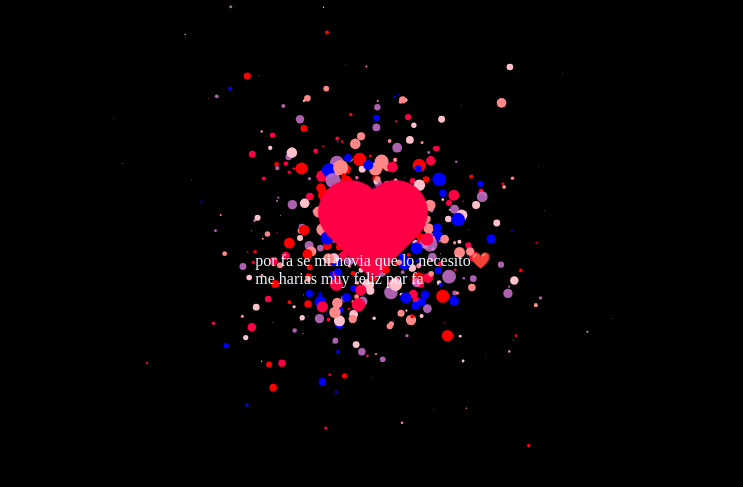
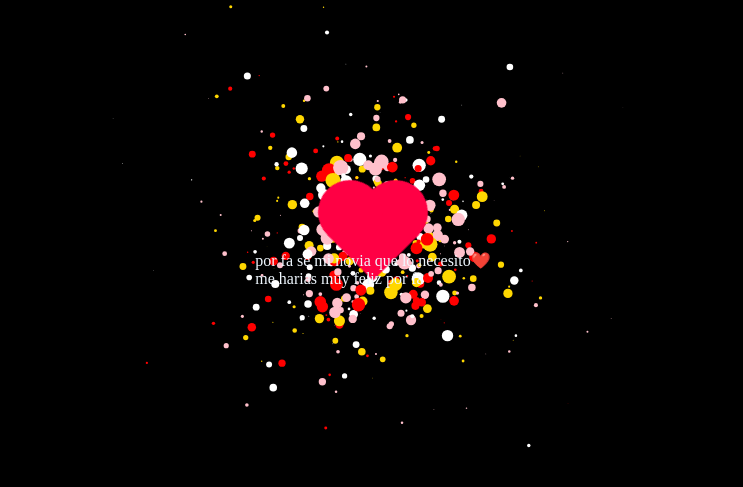
Before and after one commit to Leotucreador/corazonproyect, a plain HTML site: page index.html in a window 1280 px wide. Both pictures are taken after a click on the element 640 px from the left and 400 px from the top of the page. Shown: the part 165-652 px from the top of the page, without its empty margins (267-1010 px from the left). Drawn offline with nearby package versions, Linux system fonts and the light colour scheme.

Commit message:
mantenimiento general

```diff
--- a/index.html
+++ b/index.html
@@ -11,6 +11,7 @@
     <h1>TE AMO MI AMOR</h1>
     <div class="heart-container">
         <div class="corazon"></div>
+        <div id="mensaje"></div>
     </div>
     <canvas id="particles"></canvas>
     <p>por fa se mi novia que lo necesito❤️<br>
--- a/script.js
+++ b/script.js
@@ -5,7 +5,7 @@ canvas.width = window.innerWidth;
 canvas.height = window.innerHeight;
 
 const particlesArray = [];
-const colors = ['#ff0044', 'blue', '#ff8787', 'red', 'pink','#e280e5c2'];
+const colors = ['red', 'pink','white','gold'];
 
 class Particle {
     constructor() {
@@ -71,4 +71,14 @@ corazon.addEventListener('click', () => {
     const randomAudio = audios[randomIndex];
     randomAudio.currentTime = 0;
     randomAudio.play();
+    const mensaje = document.createElement('h3');
+    mensaje.textContent = 'yo no se que decir asi que mejor escuchalo';
+    mensaje.style.position = 'absolute';
+    mensaje.style.top = `${Math.random() * window.innerHeight}px`;
+    mensaje.style.left = `${Math.random() * window.innerWidth}px`;
+    mensaje.style.color = 'white';
+    mensaje.style.fontSize = '26px';
+    document.body.appendChild(mensaje);
+
+    setTimeout(() => mensaje.remove(), 2000);
 });
--- a/styles.css
+++ b/styles.css
@@ -22,6 +22,9 @@ p{
 }
 audio{
     display: none;
+}
+.mensaje{
+    color: azure;
 }
 .heart-container {
     position: relative;
@@ -78,12 +81,13 @@ canvas {
     left: 0;
     z-index: -1;
 }
-@media (min-width: 300px) and (max-width: 900px){
+@media (min-width: 300px) and (max-width: 1200px){
     body{
-        flex-direction: column;
+        flex-direction: row;
         width: 100vw;
         height: 100vh;
         color: aliceblue;
+        gap: 1rem;
     }
     h1{
         font-size: 2.4rem;
```
